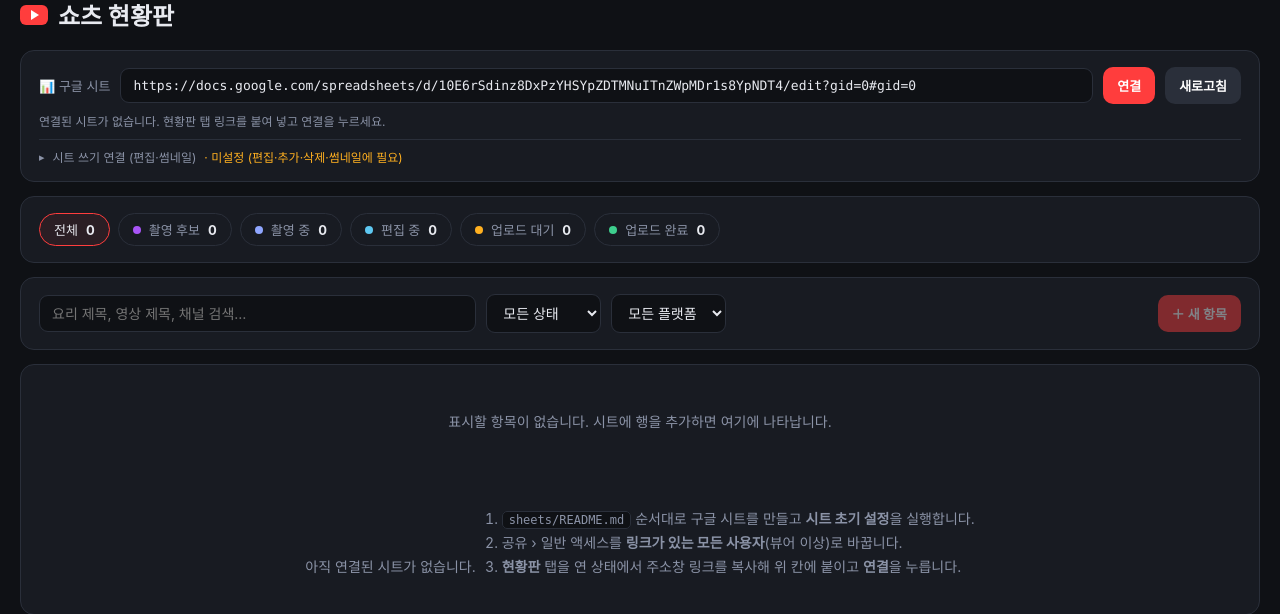
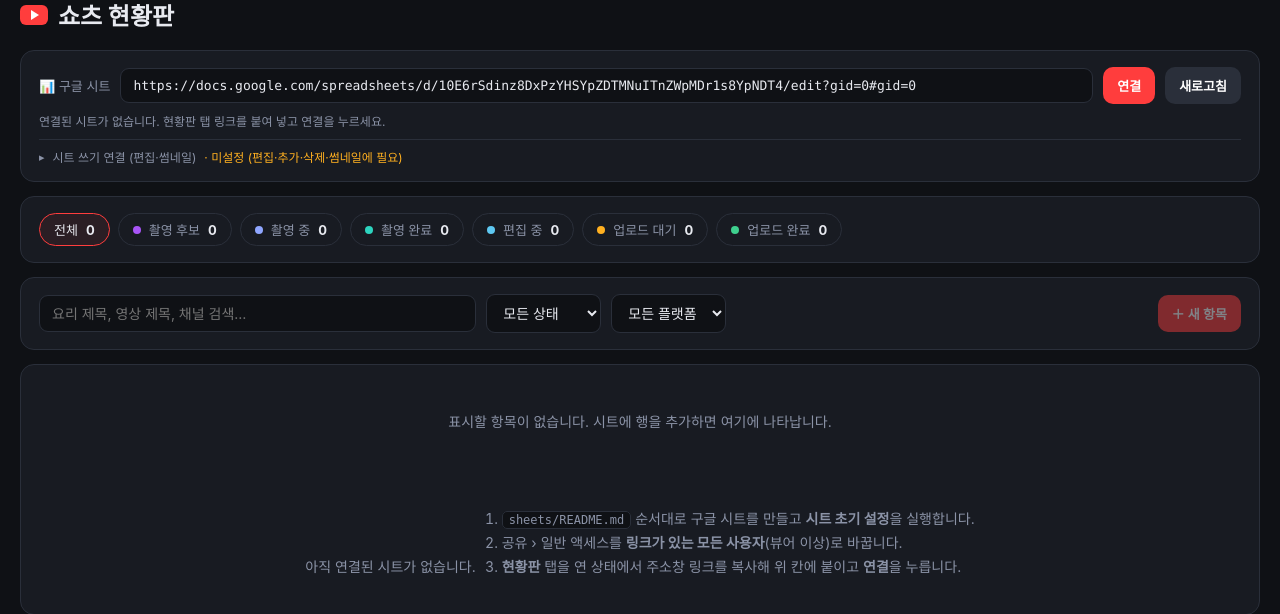
Before and after one commit to harukkun/youtube-downloader, a Flask app: page /shorts in a window 1280 px wide. Shown: the part 119-733 px from the top of the page. Run offline with Flask 3, Linux system fonts and the light colour scheme; data that the repository does not hold is empty; some libraries are stand-ins or nearby versions.

Commit message:
Add 촬영 완료 status, drop title length column, carry reference desc/pinned into board
- Add '🎥 촬영 완료' between 촬영 중 and 편집 중 in Code.gs STATUSES, app.py
  STATUSES/SHEET_STATUS_KEYS, the /shorts chips, filter and edit form, and the
  upload helper badge. Bump UPLOAD_VERSION to 14.
- Remove the '🔢 제목 글자수' column: register it in REMOVED_HEADERS so
  setupSheets deletes it from existing sheets, and drop the lenOf/ensureLenFormulas
  machinery and the over-limit conditional format that only served it.
- Add '📝 원본 설명' and '💬 원본 고정 댓글' columns to the 원본 영상 group. When a
  reference short is promoted to 촬영 후보 (web checkbox or 레퍼 쇼츠 dropdown),
  boardAddCandidate now writes the reference description and pinned comment
  text there; the web board reads and edits the new columns.
- Update tests and sheet docs (column letters, status flow).

```diff
--- a/app.py
+++ b/app.py
@@ -198,6 +198,7 @@ RECIPE_OUTPUT_SCHEMA = {
 STATUSES = {
     "candidate": "촬영 후보",
     "making": "촬영 중",
+    "filmed": "촬영 완료",
     "editing": "편집 중",
     "ready": "업로드 대기",
     "uploaded": "업로드 완료",
@@ -571,19 +572,20 @@ def _s(v, limit: int = 20000) -> str:
 # 시트 헤더(이모지·'☑' 제거 후) → 내부 키. sheets/Code.gs 의 COLUMNS 와 맞춘다.
 SHEET_HEADER_KEYS = {
     "상태": "status", "요리 제목": "dish", "원본 링크": "src_url", "원본 제목": "src_title", "원본 채널": "src_channel",
+    "원본 설명": "src_desc", "원본 고정 댓글": "src_pinned",
     "썸네일": "thumb", "참고 쇼츠 링크": "ref_urls", "참고 채널": "ref_channels",
     "유튜브": "youtube_on", "유튜브 링크": "youtube_url",
     "인스타그램": "instagram_on", "인스타그램 링크": "instagram_url",
     "틱톡": "tiktok_on", "틱톡 링크": "tiktok_url",
     "네이버 클립": "naver_clip_on", "네이버 클립 링크": "naver_clip_url",
-    "영상 제목": "title", "제목 글자수": "title_len", "설명": "desc", "설명 글자수": "desc_len",
+    "영상 제목": "title", "설명": "desc", "설명 글자수": "desc_len",
     "고정 댓글": "pinned", "메모": "memo", "수정일": "updated", "등록일": "created",
     "항목 ID": "item_id",
     "썸네일 링크": "thumb_url",   # 숨김 열. 재가공 쇼츠 썸네일 이미지 URL (Code.gs doPost 가 기록)
 }
 # 시트 상태 라벨(이모지 제거 후) → 상태 키. 예전 라벨도 받아 준다.
 SHEET_STATUS_KEYS = {
-    "촬영 후보": "candidate", "촬영 중": "making", "편집 중": "editing",
+    "촬영 후보": "candidate", "촬영 중": "making", "촬영 완료": "filmed", "편집 중": "editing",
     "업로드 대기": "ready", "업로드 완료": "uploaded",
     # 예전 라벨 (setupSheets 를 다시 실행하기 전의 시트)
     "후보": "candidate", "제작 전": "candidate", "제작 중": "making", "제작 완료·업로드 대기": "ready",
@@ -686,7 +688,7 @@ def _item_from_cells(sheet_row, cell):
     dish, src_url, title = cell("dish", 200), cell("src_url", 2000), cell("title", 500)
     # Identity and modification timestamps can survive clearing a sheet row.
     # Keep explicitly registered blank items and any actual user content.
-    content_keys = ["status", "dish", "src_url", "src_title", "src_channel", "title",
+    content_keys = ["status", "dish", "src_url", "src_title", "src_channel", "src_desc", "src_pinned", "title",
                     "ref_urls", "ref_channels", "desc", "pinned", "memo", "thumb_url", "created",
                     *(f"{k}_url" for k in PLATFORMS)]
     if not (any(cell(k).strip() for k in content_keys) or
@@ -706,6 +708,7 @@ def _item_from_cells(sheet_row, cell):
         "row": sheet_row,
         "dish_title": dish,
         "source": {"url": src_url, "title": cell("src_title", 500), "channel": cell("src_channel", 200),
+                   "description": cell("src_desc"), "pinned_comment": cell("src_pinned"),
                    "thumbnail": youtube_thumbnail(src_url)},
         "reference_shorts": refs,
         "status": SHEET_STATUS_KEYS.get(_clean_header(cell("status", 50)), "candidate"),
@@ -721,7 +724,8 @@ def _item_from_cells(sheet_row, cell):
 SHEET_FIRST_DATA_ROW = 3
 SCRIPT_FIELDS = {
     "status": "status", "dish": "dish", "src_url": "srcUrl", "src_title": "srcTitle",
-    "src_channel": "srcChannel", "ref_urls": "refUrls", "ref_channels": "refChannels",
+    "src_channel": "srcChannel", "src_desc": "srcDesc", "src_pinned": "srcPinned",
+    "ref_urls": "refUrls", "ref_channels": "refChannels",
     "title": "title", "desc": "desc", "pinned": "pinned", "memo": "memo",
     "updated": "updatedAt", "created": "createdAt", "thumb_url": "thumbUrl", "item_id": "itemId",
     **{f"{k}_{suffix}": ("naverClip" if k == "naver_clip" else k) + suffix.title()
@@ -729,7 +733,7 @@ SCRIPT_FIELDS = {
 }
 BOARD_BOOL_FIELDS = {f"{k}_on" for k in PLATFORMS}
 BOARD_TEXT_LIMITS = {
-    "dish": 200, "src_url": 2000, "src_title": 500, "src_channel": 200,
+    "dish": 200, "src_url": 2000, "src_title": 500, "src_channel": 200, "src_desc": 20000, "src_pinned": 20000,
     "ref_urls": 5000, "ref_channels": 2000, "title": 500, "desc": 20000,
     "pinned": 20000, "memo": 5000, **{f"{k}_url": 2000 for k in PLATFORMS},
 }
@@ -1562,6 +1566,9 @@ def api_shorts_candidate_add(video_id: str):
         referenceUrl=_s(data.get("url"), 2000),
         dishTitle=_s(data.get("title"), 500),
         referenceChannel=_s(data.get("channel"), 200),
+        # 참고 영상의 설명·고정 댓글 본문 → 현황판 원본 영상 그룹의 📝 원본 설명 · 💬 원본 고정 댓글 (한도는 BOARD_TEXT_LIMITS 와 동일)
+        description=_s(data.get("description"), BOARD_TEXT_LIMITS["src_desc"]),
+        pinnedComment=_s(data.get("pinned_comment"), BOARD_TEXT_LIMITS["src_pinned"]),
     )
     if error:
         return error
--- a/static/board-edit.js
+++ b/static/board-edit.js
@@ -4,6 +4,7 @@ const BoardEdit = (() => {
   function flatOf(it) {
     const flat = {status:it.status, dish:it.dish_title || '', src_url:it.source?.url || '',
       src_title:it.source?.title || '', src_channel:it.source?.channel || '',
+      src_desc:it.source?.description || '', src_pinned:it.source?.pinned_comment || '',
       ref_urls:it.ref_urls ?? (it.reference_shorts || []).map(r => r.url).join('\n'),
       ref_channels:it.ref_channels ?? (it.reference_shorts || []).map(r => r.channel).join('\n'),
       title:it.video?.title || '', desc:it.video?.description || '', pinned:it.video?.pinned_comment || '', memo:it.memo || ''};
--- a/static/upload-process.js
+++ b/static/upload-process.js
@@ -110,7 +110,7 @@ if (typeof document !== 'undefined') (async () => {
       const btn=document.createElement('button'), info=document.createElement('span'),title=document.createElement('strong'),desc=document.createElement('small'),badge=document.createElement('span');
       btn.type='button';btn.className='item-option';title.textContent=it.dish_title||it.video?.title||'(제목 없음)';desc.textContent=it.video?.title||'영상 제목은 다음 단계에서 입력합니다.';
       const valid=!!it.item_id && counts.get(it.item_id)===1;
-      badge.className='badge';badge.textContent=valid?({candidate:'촬영 후보',making:'촬영 중',editing:'편집 중',ready:'업로드 대기'}[it.status]||it.status):'항목 ID 확인 필요';
+      badge.className='badge';badge.textContent=valid?({candidate:'촬영 후보',making:'촬영 중',filmed:'촬영 완료',editing:'편집 중',ready:'업로드 대기'}[it.status]||it.status):'항목 ID 확인 필요';
       btn.disabled=!valid||busy||switching||!!state?.pending;info.append(title,desc);btn.append(info,badge);btn.onclick=()=>select(it.item_id);list.append(btn);
     });
   }
--- a/templates/references.html
+++ b/templates/references.html
@@ -104,7 +104,7 @@ function shortCard(v){const pick=`<label class="candidate">${candidateCheckbox(v
 async function loadCandidates(){try{const d=await json('/api/shorts/candidates');candidates=new Map((d.items||[]).map(x=>[x.videoId,x]));candidateError='';refreshCandidateDom()}catch(e){candidateError=e.message;refreshCandidateDom()}}
 function refreshCandidateDom(){if(latestAnalysis)updateAnalysis(latestAnalysis)}
 async function toggleCandidate(input){const id=input.dataset.candidate,v=currentShorts.find(x=>x.id===id);if(!v)return;const adding=input.checked;
- if(adding&&!confirm(`‘${v.title}’ 영상을 현황판의 ⭐ 촬영 후보로 추가할까요?\n\n현황판 시트 맨 위에 후보 행이 생기고 팀원 모두에게 보입니다.`)){input.checked=false;return}candidatePending.add(id);refreshCandidateDom();try{const opt=adding?{method:'PUT',headers:{'Content-Type':'application/json'},body:JSON.stringify({url:v.url,title:v.title,channel:currentChannel?.name||''})}:{method:'DELETE'};await json(`/api/shorts/candidates/${encodeURIComponent(id)}`,opt);await loadCandidates();candidateBus?.postMessage('changed');localStorage.setItem('shorts-board-change',String(Date.now()))}catch(e){candidateError=e.message;await loadCandidates();alert(e.message)}finally{candidatePending.delete(id);refreshCandidateDom()}}
+ if(adding&&!confirm(`‘${v.title}’ 영상을 현황판의 ⭐ 촬영 후보로 추가할까요?\n\n현황판 시트 맨 위에 후보 행이 생기고 팀원 모두에게 보입니다.`)){input.checked=false;return}candidatePending.add(id);refreshCandidateDom();try{const opt=adding?{method:'PUT',headers:{'Content-Type':'application/json'},body:JSON.stringify({url:v.url,title:v.title,channel:currentChannel?.name||'',description:v.description||'',pinned_comment:v.pinned_comment?.text||''})}:{method:'DELETE'};await json(`/api/shorts/candidates/${encodeURIComponent(id)}`,opt);await loadCandidates();candidateBus?.postMessage('changed');localStorage.setItem('shorts-board-change',String(Date.now()))}catch(e){candidateError=e.message;await loadCandidates();alert(e.message)}finally{candidatePending.delete(id);refreshCandidateDom()}}
 document.addEventListener('change',e=>{const input=e.target.closest('input[data-candidate]');if(input)toggleCandidate(input)});
 function startCandidateSync(){clearInterval(candidateTimer);candidateTimer=setInterval(()=>{if(!document.hidden&&currentChannel)loadCandidates()},10000)}
 candidateBus?.addEventListener('message',()=>loadCandidates());window.addEventListener('storage',e=>{if(e.key==='shorts-board-change')loadCandidates()});document.addEventListener('visibilitychange',()=>{if(!document.hidden&&currentChannel)loadCandidates()});
--- a/templates/shorts.html
+++ b/templates/shorts.html
@@ -88,6 +88,7 @@
   td .muted { color: var(--muted); font-size: 12px; }
   .st-candidate{ color:#c084fc;border-color:rgba(168,85,247,.45)!important;background-color:rgba(168,85,247,.1)!important; }
   .st-making   { color: var(--info); border-color: rgba(143,166,255,.4) !important; background-color: rgba(143,166,255,.1) !important; }
+  .st-filmed   { color: #2dd4bf; border-color: rgba(45,212,191,.4) !important; background-color: rgba(45,212,191,.1) !important; }
   .st-editing  { color: #5ec8f2; border-color: rgba(94,200,242,.4) !important; background-color: rgba(94,200,242,.1) !important; }
   .st-ready    { color: var(--warn); border-color: rgba(255,176,32,.4) !important; background-color: rgba(255,176,32,.1) !important; }
   .st-uploaded { color: var(--ok); border-color: rgba(62,207,142,.4) !important; background-color: rgba(62,207,142,.1) !important; }
@@ -277,7 +278,7 @@
   const $ = (id) => document.getElementById(id);
   const STATUSES = {{ statuses | tojson }};
   const PLATFORMS = {{ platforms | tojson }};
-  const STATUS_ORDER = ['candidate', 'making', 'editing', 'ready', 'uploaded'].filter(k => k in STATUSES);
+  const STATUS_ORDER = ['candidate', 'making', 'filmed', 'editing', 'ready', 'uploaded'].filter(k => k in STATUSES);
   const PLAT_ORDER = ['youtube', 'instagram', 'tiktok', 'naver_clip'].filter(k => k in PLATFORMS);  // 시트 열 순서와 동일
   // 플랫폼 아이콘 (인라인 SVG, 단순화한 형태)
   const PLAT_ICON = {
@@ -401,7 +402,7 @@
   function renderChips() {
     const counts = Object.fromEntries(STATUS_ORDER.map(k => [k, 0]));
     items.forEach(it => { if (counts[it.status] !== undefined) counts[it.status]++; });
-    const colors = { candidate: '#a855f7', making: 'var(--info)', editing: '#5ec8f2', ready: 'var(--warn)', uploaded: 'var(--ok)' };
+    const colors = { candidate: '#a855f7', making: 'var(--info)', filmed: '#2dd4bf', editing: '#5ec8f2', ready: 'var(--warn)', uploaded: 'var(--ok)' };
     let html = `<button type="button" class="chip ${filters.status === '' ? 'active' : ''}" data-st="">전체 <b>${items.length}</b></button>`;
     for (const k of STATUS_ORDER) {
       html += `<button type="button" class="chip ${filters.status === k ? 'active' : ''}" data-st="${k}"><span class="dot" style="background:${colors[k]}"></span>${esc(STATUSES[k])} <b>${counts[k]}</b></button>`;
@@ -507,6 +508,8 @@
       ${fieldEl('원본 링크','src_url',f.src_url)}
       <div class="form-meta">원본 링크를 바꾸면 원본 제목·채널을 다시 가져옵니다. 직접 수정도 가능합니다.</div>
       ${fieldEl('원본 제목','src_title',f.src_title)}${fieldEl('원본 채널','src_channel',f.src_channel)}
+      ${fieldEl('원본 설명 (촬영 후보 등록 시 참고 영상에서 자동)','src_desc',f.src_desc,{kind:'textarea',full:true,copy:true})}
+      ${fieldEl('원본 고정 댓글','src_pinned',f.src_pinned,{kind:'textarea',full:true,mono:true,copy:true})}
       ${fieldEl('참고 쇼츠 링크 (한 줄에 하나)','ref_urls',f.ref_urls,{kind:'textarea'})}
       ${fieldEl('참고 채널 (링크 변경 시 자동 채움)','ref_channels',f.ref_channels,{kind:'textarea'})}
       <fieldset class="plat-fs full"><legend>업로드 플랫폼</legend><p class="lock-hint">업로드 완료 상태에서만 편집할 수 있습니다.</p>
```
Also changed, not shown: docs/upload-process-setup.md (+1 -1 lines), tests/test_board_edit.js (+1 -1 lines), tests/test_board_script.js (+8 -5 lines), tests/test_shorts.py (+7 -3 lines), tests/test_upload_script.js (+1 -2 lines), sheets/README.md, 1 other file.
